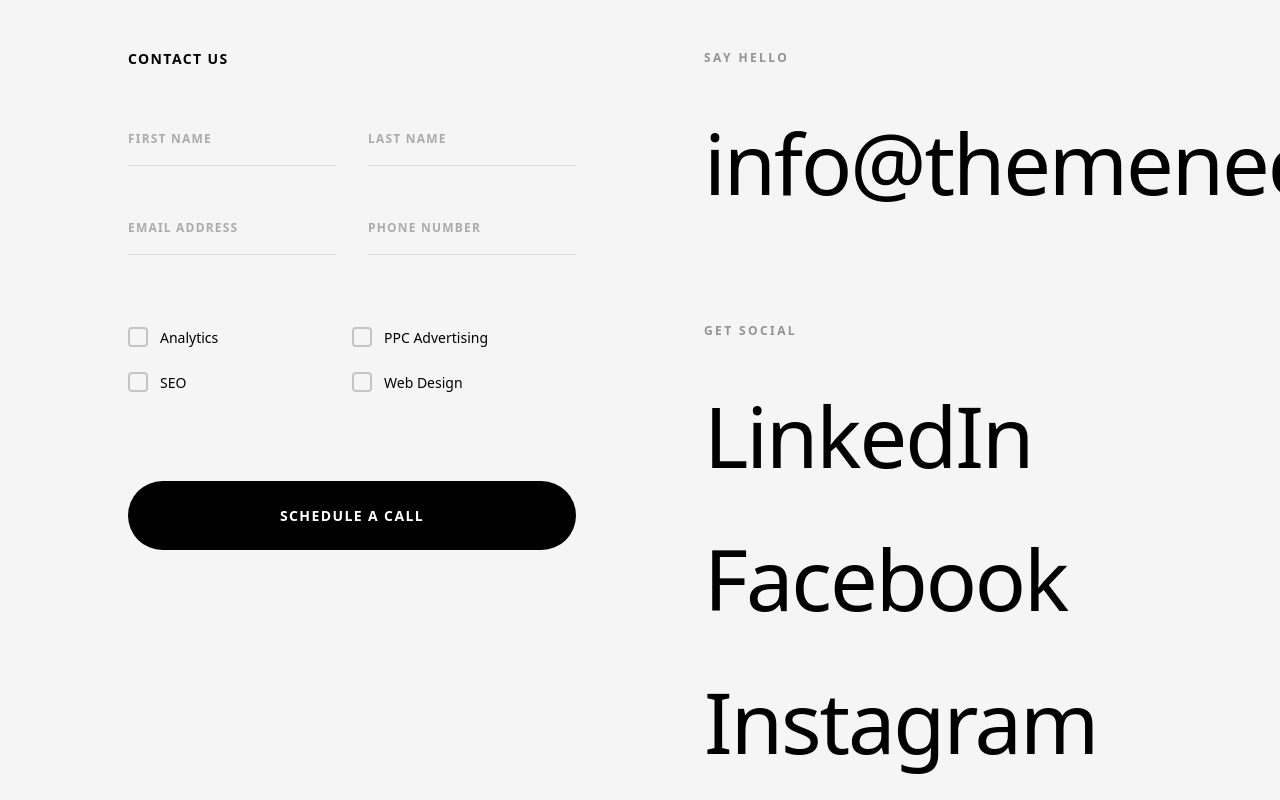
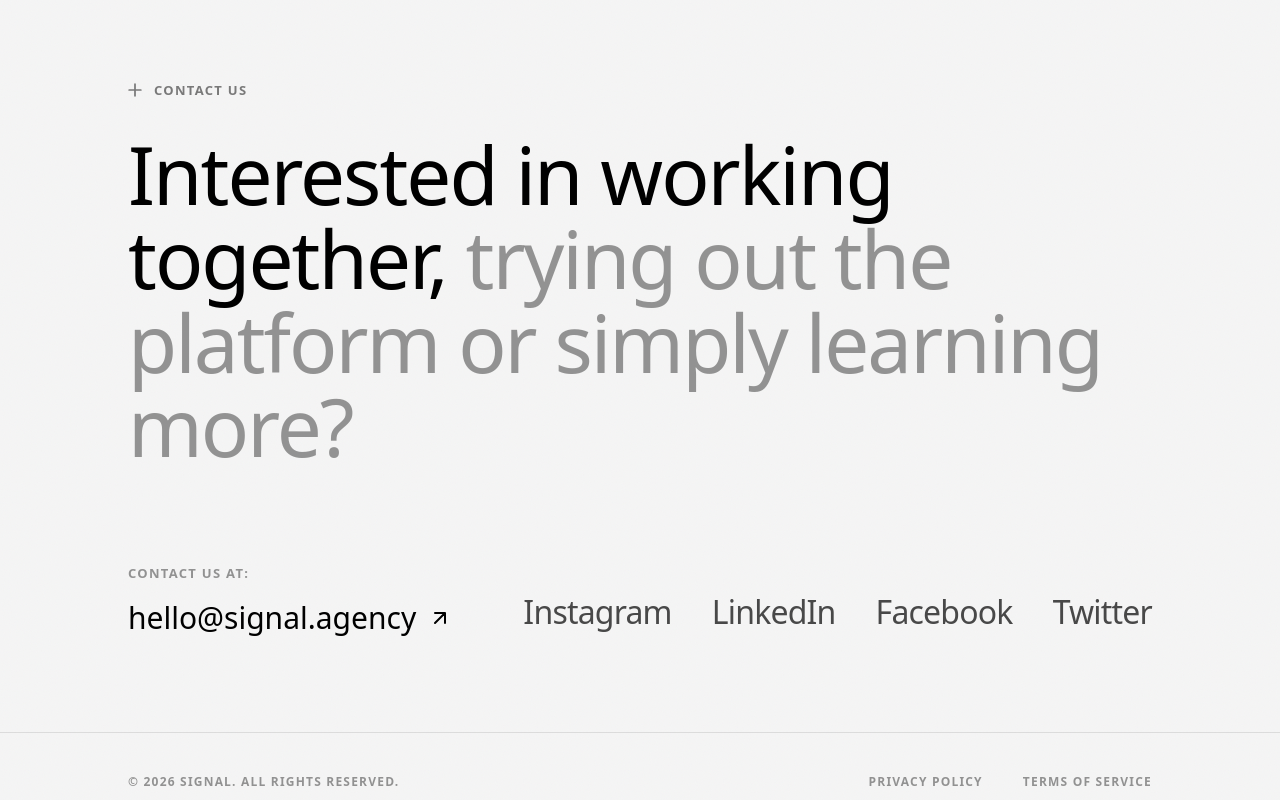
Before and after one commit to dhruba-datta/Aqua, a React (Vite) app: page / in a window 1280 px wide. Shown: the part 4600-5400 px from the top of the page. Built offline with nearby package versions, Linux system fonts and the light colour scheme; the HTML template or start-up script is replaced by a standard one; a web font is replaced by a local one.

Commit message:
footer fixed

```diff
--- a/src/components/Footer.jsx
+++ b/src/components/Footer.jsx
@@ -9,26 +9,39 @@ export default function Footer() {
 
   useEffect(() => {
     const mainSection = document.getElementById("main-content");
-    if (!mainSection || !footerRef.current) return;
+    const triggerText = document.getElementById("footer-trigger-text");
+    if (!mainSection || !footerRef.current || !triggerText) return;
 
     const ctx = gsap.context(() => {
       ScrollTrigger.create({
-        trigger: footerRef.current,
-        start: "top 80%",
-        end: "top 20%",
+        trigger: triggerText,
+        start: "top 75%", // Triggers when the text is 75% down the viewport
+        end: "top 85%", // Reverts when scrolling back up past this point
         onEnter: () => {
-          gsap.to([mainSection, footerRef.current], {
-            backgroundColor: "#ff4a17",
+          gsap.to(mainSection, {
+            backgroundColor: "#FF9101",
             color: "#000000",
-            duration: 1,
+            duration: 0.8,
+            ease: "power2.inOut"
+          });
+          gsap.to(footerRef.current, {
+            backgroundColor: "#FF9101",
+            color: "#000000",
+            duration: 0.8,
             ease: "power2.inOut"
           });
         },
         onLeaveBack: () => {
-          gsap.to([mainSection, footerRef.current], {
+          gsap.to(mainSection, {
             backgroundColor: "#f5f5f5",
             color: "#000000",
-            duration: 1,
+            duration: 0.8,
+            ease: "power2.inOut"
+          });
+          gsap.to(footerRef.current, {
+            backgroundColor: "#f5f5f5",
+            color: "#000000",
+            duration: 0.8,
             ease: "power2.inOut"
           });
         }
@@ -39,84 +52,57 @@ export default function Footer() {
   }, []);
 
   return (
-    <footer className="footer-section pt-32 pb-10 bg-[#f5f5f5] text-black relative overflow-hidden" ref={footerRef} id="footer">
-      <div className="mx-auto px-12 sm:px-24 lg:px-32 relative z-10">
-        <div className="grid grid-cols-1 lg:grid-cols-2 gap-20 lg:gap-32 pb-32">
+    <footer
+      className="footer-section pt-32 pb-12 bg-[#f5f5f5] text-black relative overflow-hidden min-h-[90vh] flex flex-col justify-between noise-bg"
+      ref={footerRef}
+      id="footer"
+      style={{ backgroundColor: "#f5f5f5" }}
+    >
+      <div className="mx-auto px-12 sm:px-24 lg:px-32 w-full max-w-[1440px] relative z-10 flex-1 flex flex-col">
 
-          {/* Left Column: Form */}
-          <div className="contact-form-wrapper">
-            <h2 className="text-sm font-bold uppercase tracking-widest mb-12">Contact Us</h2>
-            <form className="grid grid-cols-1 md:grid-cols-2 gap-x-8 gap-y-10" onSubmit={(e) => e.preventDefault()}>
-              <div className="form-group border-b border-black/10 pb-2">
-                <input type="text" placeholder="First Name" className="w-full bg-transparent outline-none py-2 placeholder:text-black/30 placeholder:uppercase placeholder:text-[12px] placeholder:font-bold placeholder:tracking-widest" />
-              </div>
-              <div className="form-group border-b border-black/10 pb-2">
-                <input type="text" placeholder="Last Name" className="w-full bg-transparent outline-none py-2 placeholder:text-black/30 placeholder:uppercase placeholder:text-[12px] placeholder:font-bold placeholder:tracking-widest" />
-              </div>
-              <div className="form-group border-b border-black/10 pb-2">
-                <input type="email" placeholder="Email Address" className="w-full bg-transparent outline-none py-2 placeholder:text-black/30 placeholder:uppercase placeholder:text-[12px] placeholder:font-bold placeholder:tracking-widest" />
-              </div>
-              <div className="form-group border-b border-black/10 pb-2">
-                <input type="text" placeholder="Phone Number" className="w-full bg-transparent outline-none py-2 placeholder:text-black/30 placeholder:uppercase placeholder:text-[12px] placeholder:font-bold placeholder:tracking-widest" />
-              </div>
+        {/* Top Section */}
+        <div className="max-w-5xl mb-24 md:mb-auto mt-8" id="footer-trigger-text">
+          <div className="flex items-center gap-3 mb-8">
+            <svg width="14" height="14" viewBox="0 0 24 24" fill="none" stroke="currentColor" strokeWidth="3" strokeLinecap="round" strokeLinejoin="round" className="opacity-50">
+              <path d="M12 2v20M2 12h20" />
+            </svg>
+            <span className="text-[13px] font-bold tracking-widest uppercase opacity-50">Contact Us</span>
+          </div>
+          <h2 className="text-[3rem] md:text-[4rem] lg:text-[5rem] font-medium leading-[1.05] tracking-tight">
+            Interested in working together, <span className="text-black/40">trying out the platform or simply learning more?</span>
+          </h2>
+        </div>
 
-              <div className="col-span-1 md:col-span-2 mt-8">
-                <div className="grid grid-cols-2 gap-y-6">
-                  {['Analytics', 'PPC Advertising', 'SEO', 'Web Design'].map((service) => (
-                    <label key={service} className="flex items-center gap-3 cursor-pointer group">
-                      <div className="w-5 h-5 border-2 border-black/20 rounded flex items-center justify-center transition-all group-hover:border-black">
-                        <input type="checkbox" className="hidden peer" />
-                        <div className="w-3 h-3 bg-black opacity-0 peer-checked:opacity-100 transition-opacity"></div>
-                      </div>
-                      <span className="text-[14px] font-medium">{service}</span>
-                    </label>
-                  ))}
-                </div>
-              </div>
-
-              <div className="col-span-1 md:col-span-2 mt-12">
-                <button type="submit" className="w-full py-6 bg-black text-white uppercase text-[14px] font-bold tracking-widest rounded-full transition-transform hover:scale-[1.02] active:scale-[0.98]">
-                  Schedule a Call
-                </button>
-              </div>
-            </form>
+        {/* Middle Section */}
+        <div className="flex flex-col lg:flex-row justify-between items-start lg:items-end gap-16 mt-24">
+          <div>
+            <p className="text-[13px] font-bold tracking-widest uppercase opacity-40 mb-4">Contact us at:</p>
+            <a href="mailto:hello@signal.agency" className="text-2xl md:text-3xl font-medium flex items-center gap-3 hover:italic transition-all group">
+              hello@signal.agency
+              <svg width="24" height="24" viewBox="0 0 24 24" fill="none" className="group-hover:translate-x-1 group-hover:-translate-y-1 transition-transform">
+                <path d="M7 17L17 7M17 7H7M17 7V17" stroke="currentColor" strokeWidth="2" strokeLinecap="round" strokeLinejoin="round"/>
+              </svg>
+            </a>
           </div>
 
-          {/* Right Column: Links */}
-          <div className="flex flex-col gap-24">
-            <div>
-              <h2 className="text-[12px] font-bold uppercase tracking-[0.2em] text-black/40 mb-8 font-sans">Say Hello</h2>
-              <a href="mailto:info@themenectar.com" className="text-fluid-h2 font-medium tracking-tight hover:italic transition-all">
-                info@themenectar.com
+          <div className="flex flex-wrap gap-x-10 gap-y-4 text-[1.25rem] md:text-[1.5rem] lg:text-[2rem] font-medium tracking-tight">
+            {['Instagram', 'LinkedIn', 'Facebook', 'Twitter'].map((link) => (
+              <a key={link} href="#" className="hover:italic transition-all opacity-70 hover:opacity-100">
+                {link}
               </a>
-            </div>
-            <div>
-              <h2 className="text-[12px] font-bold uppercase tracking-[0.2em] text-black/40 mb-8 font-sans">Get Social</h2>
-              <div className="flex flex-wrap gap-x-12 gap-y-4">
-                {['LinkedIn', 'Facebook', 'Instagram'].map((item) => (
-                  <a key={item} href="#" className="text-fluid-h2 font-medium tracking-tight hover:italic transition-all">
-                    {item}
-                  </a>
-                ))}
-              </div>
-            </div>
+            ))}
           </div>
         </div>
       </div>
 
-      {/* SIGNAL Watermark */}
-      <div className="signal-watermark w-full pointer-events-none select-none px-4">
-        <div className="text-[25vw] font-black leading-[0.75] tracking-tightest uppercase text-black text-center">
-          SIGNAL
-        </div>
-      </div>
-
-      {/* Actual Bottom Footer */}
-      <div className="mx-auto px-12 sm:px-24 lg:px-32 py-10 border-t border-black/5 flex flex-col md:flex-row justify-between items-center gap-6 text-[12px] font-bold uppercase tracking-widest opacity-40">
-        <span>© {new Date().getFullYear()} Signal Agency</span>
-        <div className="flex gap-12">
-          <a href="#" className="hover:text-black">Privacy Policy</a>
-          <a href="#" className="hover:text-black">Terms of Service</a>
+      {/* Bottom Section (Logo and Copyright) */}
+      <div className="w-full mt-24 border-t border-black/10 pt-10">
+        <div className="mx-auto flex flex-col md:flex-row justify-between items-center gap-6 text-[12px] font-bold uppercase tracking-widest opacity-40 px-12 sm:px-24 lg:px-32 w-full max-w-[1440px]">
+          <span>© {new Date().getFullYear()} Signal. All rights reserved.</span>
+          <div className="flex gap-10">
+            <a href="#" className="hover:text-black transition-colors">Privacy Policy</a>
+            <a href="#" className="hover:text-black transition-colors">Terms of Service</a>
+          </div>
         </div>
       </div>
     </footer>
```
